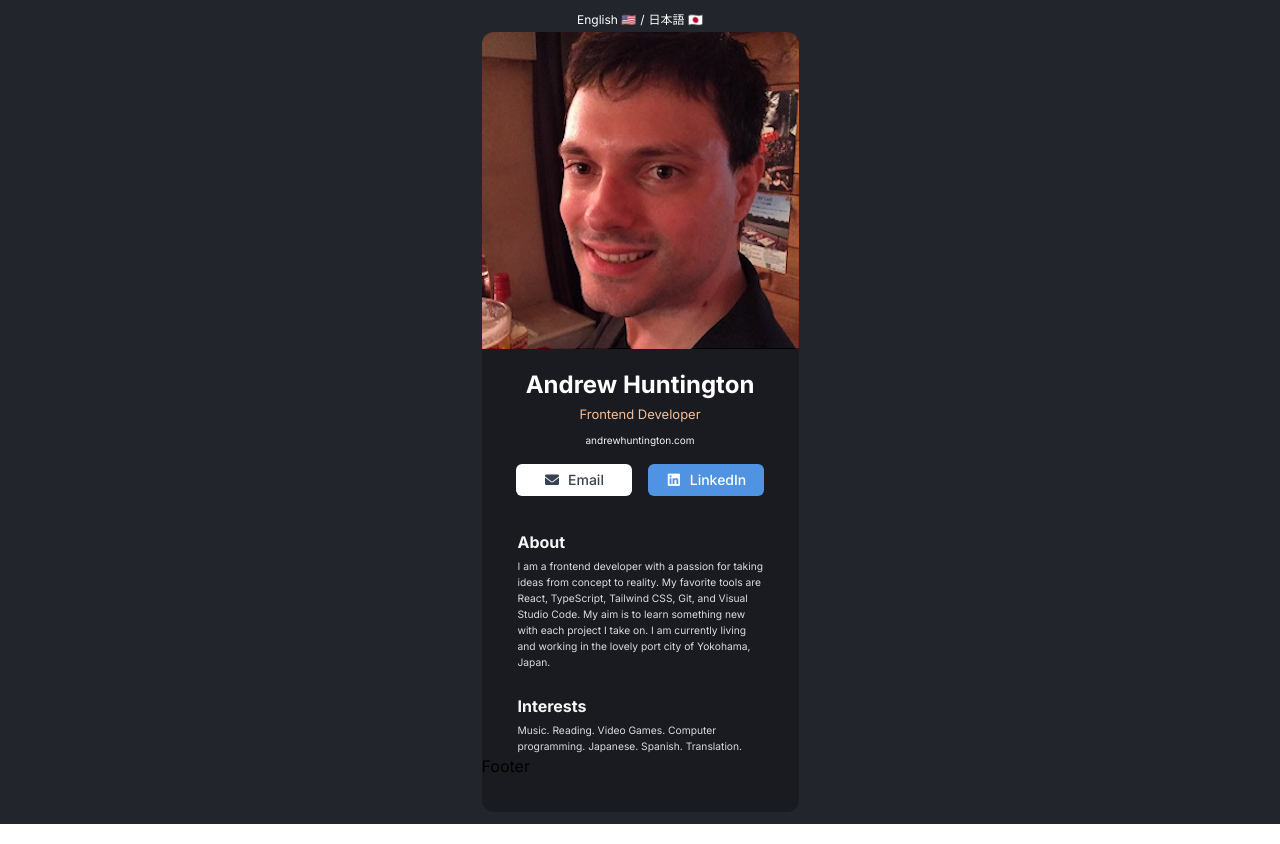
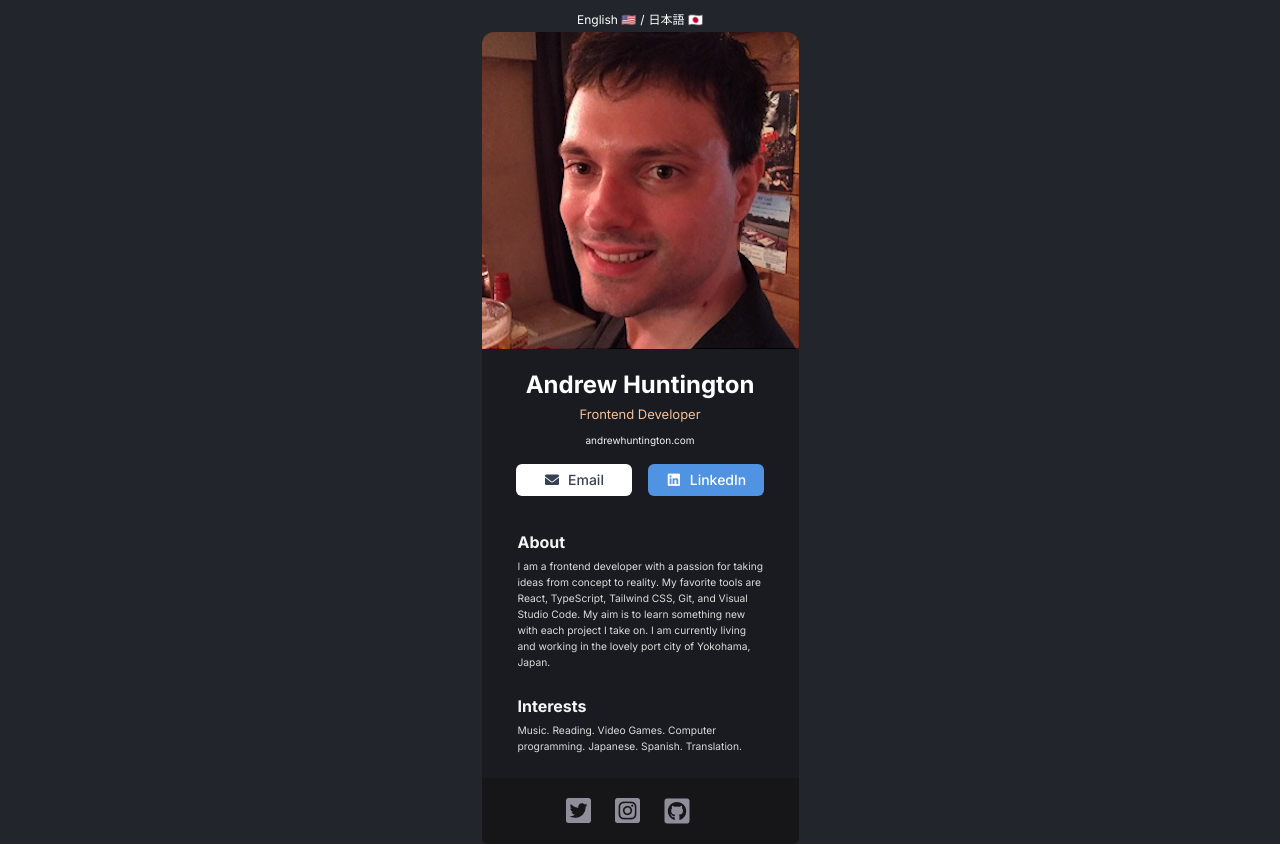
Before and after one commit to AndrewHuntington/business-card, a React (Create React App) app: page / in a window 1280 px wide. Built offline with nearby package versions, Linux system fonts and the light colour scheme.

Commit message:
Finish footer

```diff
--- a/src/App.tsx
+++ b/src/App.tsx
@@ -10,7 +10,7 @@ export const LanguageContext = React.createContext(english);
 
 function App() {
   return (
-    <div className="bg-[#23252C] py-3 h-full w-screen">
+    <div className="py-3 h-screen w-screen">
       <header>
         <nav className="text-white text-xs flex mb-1 justify-center">
           <button className="hover:underline focus:underline">
--- a/src/components/Footer.tsx
+++ b/src/components/Footer.tsx
@@ -1,9 +1,41 @@
 import React from 'react';
+import fb from '../assets/icons/facebook.png';
+import gh from '../assets/icons/github.png';
+import ig from '../assets/icons/instagram.png';
+import tw from '../assets/icons/twitter.png';
 
 export default function Footer() {
   return (
-    <footer>
-      <p>Footer</p>
+    <footer className=" mt-6 bg-[#161619] rounded-b-md">
+      <div className="py-5 flex justify-center">
+        <a
+          href="https://twitter.com/andyh_1982"
+          target="_blank"
+          rel="noopener noreferrer"
+          className=" mr-6"
+        >
+          <img src={tw} alt="twitter" />
+        </a>
+        {/* <a href="#" className=" mr-6">
+          <img src={fb} alt="facebook" />
+        </a> */}
+        <a
+          href="https://www.instagram.com/strugglebunny/"
+          target="_blank"
+          rel="noopener noreferrer"
+          className=" mr-6"
+        >
+          <img src={ig} alt="instagram" />
+        </a>
+        <a
+          href="https://github.com/AndrewHuntington"
+          target="_blank"
+          rel="noopener noreferrer"
+          className=" mr-6"
+        >
+          <img src={gh} alt="github" />
+        </a>
+      </div>
     </footer>
   );
 }
--- a/src/index.css
+++ b/src/index.css
@@ -4,4 +4,5 @@
 
 body {
   font-family: 'Inter', sans-serif;
+  @apply bg-[#23252C];
 }
```
